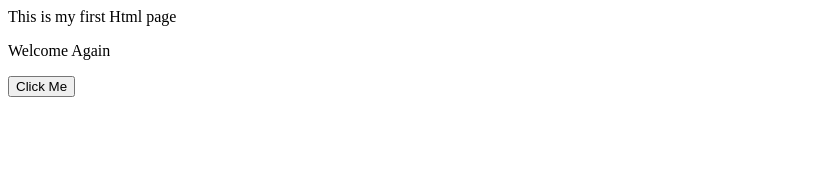
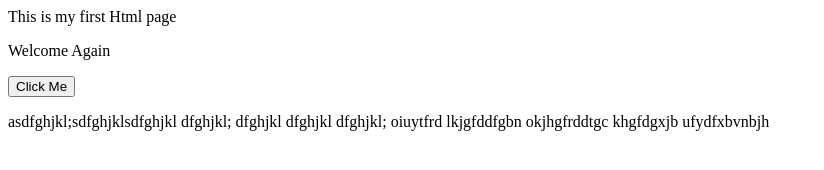
Before and after one commit to JNGAHEMELWA/BBICT3-IT-PROJECT, a plain HTML site: page index.html in a window 1280 px wide. Shown: the whole page, without its empty margins (0-824 px from the left). Drawn offline with Linux system fonts and the light colour scheme.

Commit message:
Update index.html

```diff
--- a/index.html
+++ b/index.html
@@ -8,5 +8,6 @@ This is my first Html page
    </h>
     <p>Welcome Again</p>
     <button onclick="alert('Clicked the button')">Click Me</button>
+    <p>asdfghjkl;sdfghjklsdfghjkl dfghjkl; dfghjkl dfghjkl dfghjkl; oiuytfrd lkjgfddfgbn okjhgfrddtgc khgfdgxjb ufydfxbvnbjh</p>
   </body>
 </html>
```
